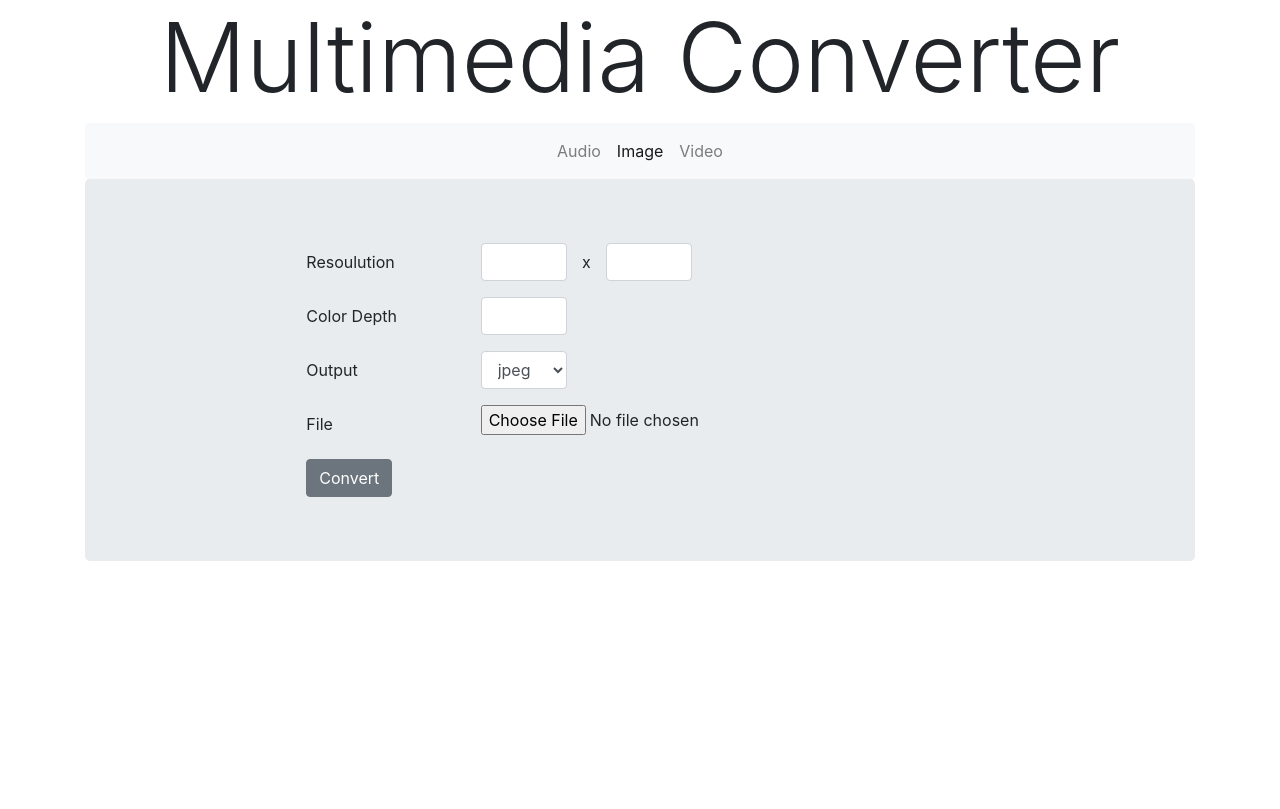
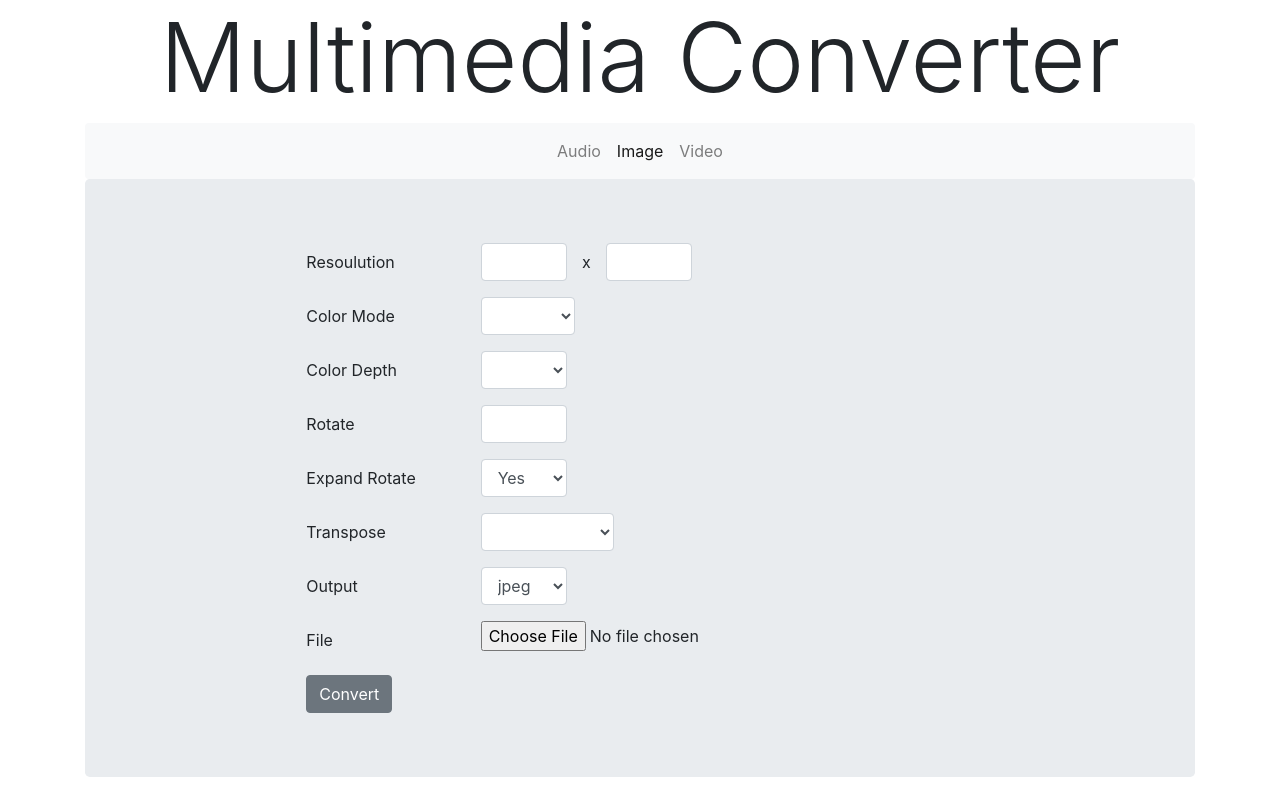
Before and after one commit to adadeeeh/multimedia-converter, a Flask app: page /image in a window 1280 px wide. Before the commit the page ends 561 px from the top, so only its background shows below. Run offline with Flask 2, Linux system fonts and the light colour scheme; some libraries are stand-ins or nearby versions.

Commit message:
Add image html and edit image py

```diff
--- a/convert/image.py
+++ b/convert/image.py
@@ -22,7 +22,7 @@ flip_mode = {
 
 
 def convert(source, output, args):
-    im: Image.Image = Image.open(source)
+    im = Image.open(source)
     if args.get(WIDTH) and args.get(HEIGHT):
         im = im.resize((int(args[WIDTH]), int(args[HEIGHT])))
     if args.get(COLOR_DEPTH):
--- a/templates/image.html
+++ b/templates/image.html
@@ -35,9 +35,57 @@
                             </div>
                         </div>
                         <div class="form-group row">
-                            <label for="color-depth" class="col-3 col-form-label">Color Depth</label>
+                            <label for="color-mode" class="col-3 col-form-label">Color Mode</label>
+                            <div class="col-auto">
+                                <select name="color_mode" class="form-control" id="output-cmode">
+                                    <option value=""></option>
+                                    <option value="L">L</option>
+                                    <option value="RGB">RGB</option>
+                                    <option value="CMYK">CMYK</option>
+                                </select>
+                            </div>
+                        </div>
+                        <div class="form-group row">
+                            <label for="color_depth" class="col-3 col-form-label">Color Depth</label>
                             <div class="col-2">
-                                <input name="color_depth" class="form-control" type="text" value="">
+                                    <select name="color_depth" class="form-control" id="output-cmode">
+                                        <option value=""></option>
+                                        <option value="2">2</option>
+                                        <option value="4">4</option>
+                                        <option value="8">8</option>
+                                        <option value="16">16</option>
+                                        <option value="32">32</option>
+                                        <option value="64">64</option>
+                                    </select>
+                                </div>
+                        </div>
+                        <div class="form-group row">
+                            <label for="rotate" class="col-3 col-form-label">Rotate</label>
+                            <div class="col-2">
+                                <input name="rotate" class="form-control" type="text" value="">
+                            </div>
+                        </div>
+                        <div class="form-group row">
+                            <label for="expand_rotate" class="col-3 col-form-label">Expand Rotate</label>
+                            <div class="col-2">
+                                <select name="expand_rotate" class="form-control">
+                                    <option value="true">Yes</option>
+                                    <option value="">No</option>
+                                </select>
+                            </div>
+                        </div>
+                        <div class="form-group row">
+                            <label for="transpose" class="col-3 col-form-label">Transpose</label>
+                            <div class="col-auto">
+                                <select name="transpose" class="form-control">
+                                    <option value=""></option>
+                                    <option value="top_bottom">Top Bottom</option>
+                                    <option value="left_right">Left Right</option>
+                                    <option value="rotate_90">Rotate 90</option>
+                                    <option value="rotate_180">Rotate 180</option>
+                                    <option value="rotate_270">Rotate 270</option>
+                                    <option value="transpose">Transpose</option>
+                                </select>
                             </div>
                         </div>
                         <div class="form-group row">
```
